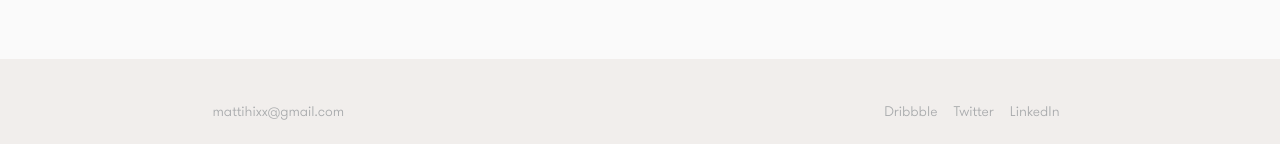
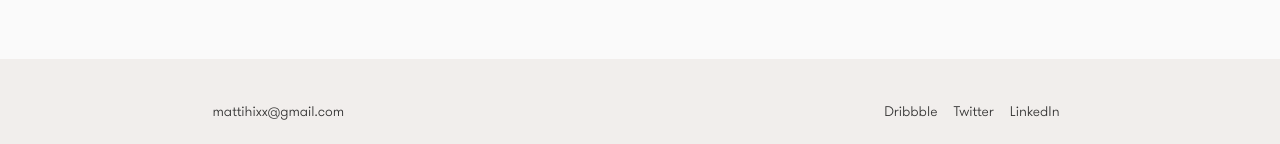
Before and after one commit to mattihicks/mattihicks, a Jekyll site: the page built from index.md, in a window 1280 px wide. Shown: the part 3762-3906 px from the top of the page. Built offline with Jekyll 4.4.1, drawn with Linux system fonts in a browser that asks for light colours.

Commit message:
footer color fix

```diff
--- a/_sass/_layout.scss
+++ b/_sass/_layout.scss
@@ -160,10 +160,10 @@
     text-decoration: none;
     margin-top: 32px;
 } .site-footer a {
-    color: #a7a9ab;
+    color: rgba(0,0,0,0.8);
     text-decoration: none;
     } .site-footer li a {
-    color: #a7a9ab;
+    color: rgba(0,0,0,0.8);
     text-decoration: none;
     }
 
```
